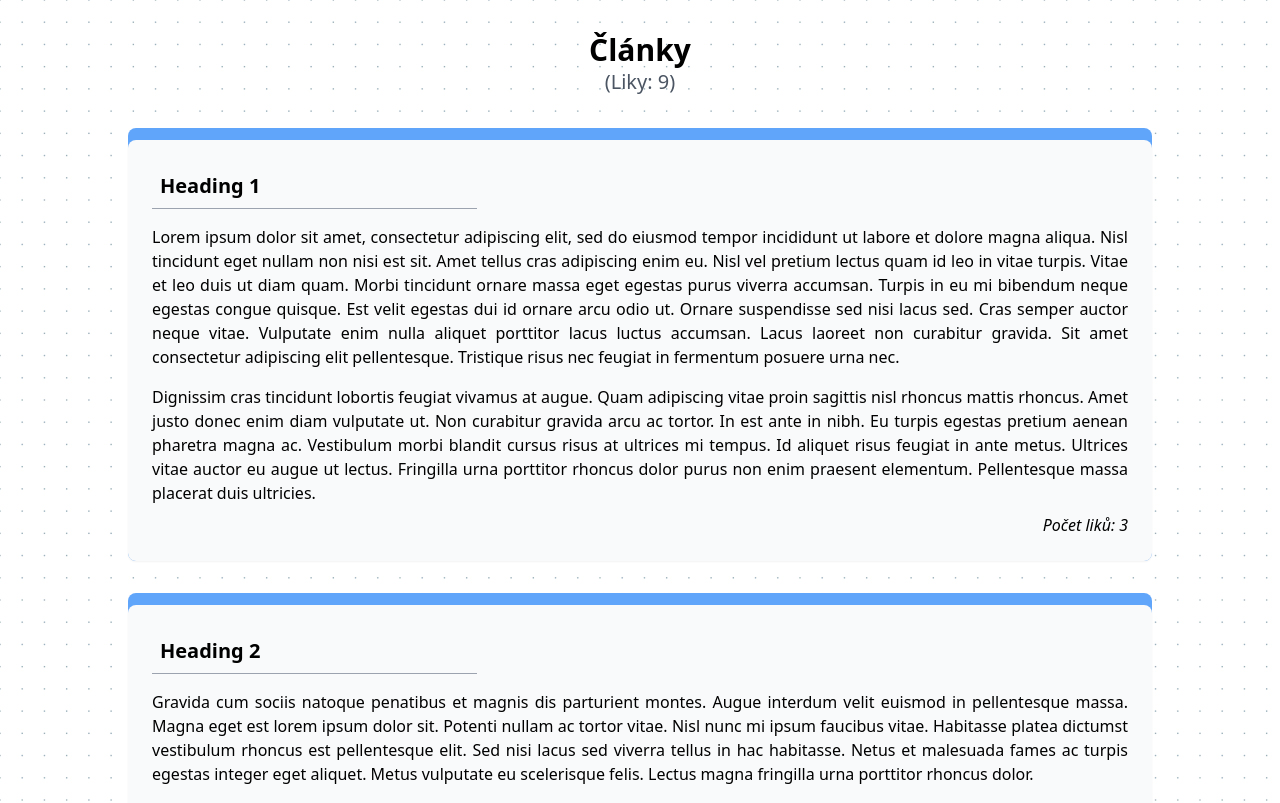
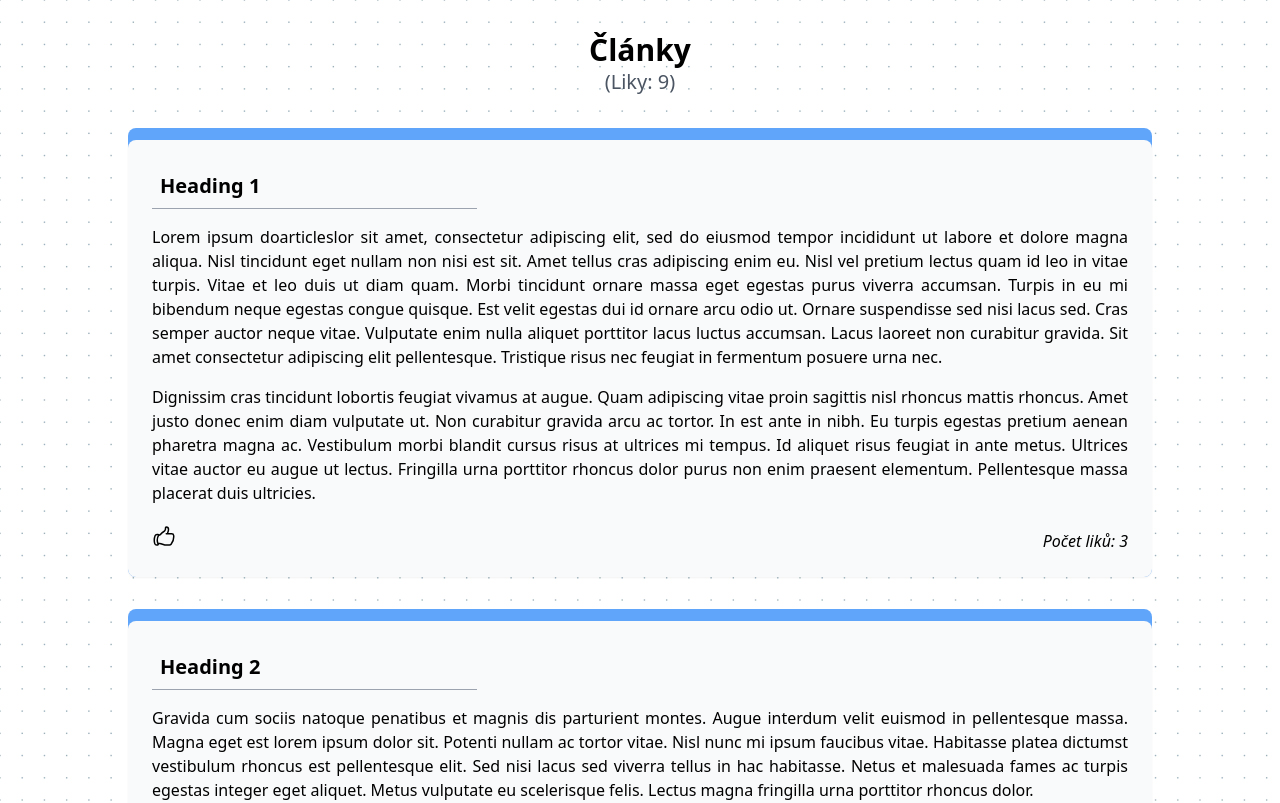
Before and after one commit to Tesser3kt/random_react_app, a React (Create React App) app: page / in a window 1280 px wide. Shown: the top 803 px of the page. Built offline with nearby package versions, Linux system fonts and the light colour scheme.

Commit message:
like button click

```diff
--- a/src/App.tsx
+++ b/src/App.tsx
@@ -11,13 +11,16 @@
 
     return total;
   };
+  const onLikeButtonClick = (id: number) => {
+    console.log("Like button clicked on article with id: " + id);
+  };
 
   const [articles, setArticles] = useState([
     {
       id: 1,
       heading: "Heading 1",
       content: [
-        "Lorem ipsum dolor sit amet, consectetur adipiscing elit, sed do eiusmod tempor incididunt ut labore et dolore magna aliqua. Nisl tincidunt eget nullam non nisi est sit. Amet tellus cras adipiscing enim eu. Nisl vel pretium lectus quam id leo in vitae turpis. Vitae et leo duis ut diam quam. Morbi tincidunt ornare massa eget egestas purus viverra accumsan. Turpis in eu mi bibendum neque egestas congue quisque. Est velit egestas dui id ornare arcu odio ut. Ornare suspendisse sed nisi lacus sed. Cras semper auctor neque vitae. Vulputate enim nulla aliquet porttitor lacus luctus accumsan. Lacus laoreet non curabitur gravida. Sit amet consectetur adipiscing elit pellentesque. Tristique risus nec feugiat in fermentum posuere urna nec.",
+        "Lorem ipsum doarticleslor sit amet, consectetur adipiscing elit, sed do eiusmod tempor incididunt ut labore et dolore magna aliqua. Nisl tincidunt eget nullam non nisi est sit. Amet tellus cras adipiscing enim eu. Nisl vel pretium lectus quam id leo in vitae turpis. Vitae et leo duis ut diam quam. Morbi tincidunt ornare massa eget egestas purus viverra accumsan. Turpis in eu mi bibendum neque egestas congue quisque. Est velit egestas dui id ornare arcu odio ut. Ornare suspendisse sed nisi lacus sed. Cras semper auctor neque vitae. Vulputate enim nulla aliquet porttitor lacus luctus accumsan. Lacus laoreet non curabitur gravida. Sit amet consectetur adipiscing elit pellentesque. Tristique risus nec feugiat in fermentum posuere urna nec.",
         "Dignissim cras tincidunt lobortis feugiat vivamus at augue. Quam adipiscing vitae proin sagittis nisl rhoncus mattis rhoncus. Amet justo donec enim diam vulputate ut. Non curabitur gravida arcu ac tortor. In est ante in nibh. Eu turpis egestas pretium aenean pharetra magna ac. Vestibulum morbi blandit cursus risus at ultrices mi tempus. Id aliquet risus feugiat in ante metus. Ultrices vitae auctor eu augue ut lectus. Fringilla urna porttitor rhoncus dolor purus non enim praesent elementum. Pellentesque massa placerat duis ultricies.",
       ],
       likes: 3,
@@ -42,7 +45,7 @@
         <h1 className="text-center text-3xl font-bold">{title}</h1>
         <h2 className="text-center text-xl text-gray-600">({subtitle})</h2>
       </header>
-      <ArticleList articles={articles} />
+      <ArticleList articles={articles} onLikeButtonClick={onLikeButtonClick} />
     </div>
   );
 }
--- a/src/components/Article.tsx
+++ b/src/components/Article.tsx
@@ -3,12 +3,22 @@
   heading: string;
   content: Array<string>;
   likes: number;
+  onLikeButtonClick: (id: number) => void;
 }
 
-const Article = ({ id, heading, content, likes }: ArticleProps) => {
+const Article = ({
+  id,
+  heading,
+  content,
+  likes,
+  onLikeButtonClick,
+}: ArticleProps) => {
   return (
-    <div className="article-container bg-blue-400 pt-3 mt-8 rounded-lg">
-      <div key={id} className="article p-6 shadow-sm rounded-lg bg-gray-50">
+    <div
+      key={id}
+      className="article-container bg-blue-400 pt-3 mt-8 rounded-lg"
+    >
+      <div className="article p-6 shadow-sm rounded-lg bg-gray-50">
         <h3 className="w-1/3 p-2 font-bold text-xl border-b border-gray-400">
           {heading}
         </h3>
@@ -17,7 +27,25 @@
             {par}
           </p>
         ))}
-        <p className="text-right mt-2 italic">Počet liků: {likes}</p>
+        <div className="mt-4 flex justify-between">
+          <button className="button" onClick={() => onLikeButtonClick(id)}>
+            <svg
+              xmlns="http://www.w3.org/2000/svg"
+              fill="none"
+              viewBox="0 0 24 24"
+              strokeWidth={1.5}
+              stroke="currentColor"
+              className="w-6 h-6"
+            >
+              <path
+                strokeLinecap="round"
+                strokeLinejoin="round"
+                d="M6.633 10.25c.806 0 1.533-.446 2.031-1.08a9.041 9.041 0 0 1 2.861-2.4c.723-.384 1.35-.956 1.653-1.715a4.498 4.498 0 0 0 .322-1.672V2.75a.75.75 0 0 1 .75-.75 2.25 2.25 0 0 1 2.25 2.25c0 1.152-.26 2.243-.723 3.218-.266.558.107 1.282.725 1.282m0 0h3.126c1.026 0 1.945.694 2.054 1.715.045.422.068.85.068 1.285a11.95 11.95 0 0 1-2.649 7.521c-.388.482-.987.729-1.605.729H13.48c-.483 0-.964-.078-1.423-.23l-3.114-1.04a4.501 4.501 0 0 0-1.423-.23H5.904m10.598-9.75H14.25M5.904 18.5c.083.205.173.405.27.602.197.4-.078.898-.523.898h-.908c-.889 0-1.713-.518-1.972-1.368a12 12 0 0 1-.521-3.507c0-1.553.295-3.036.831-4.398C3.387 9.953 4.167 9.5 5 9.5h1.053c.472 0 .745.556.5.96a8.958 8.958 0 0 0-1.302 4.665c0 1.194.232 2.333.654 3.375Z"
+              />
+            </svg>
+          </button>
+          <span className="mt-2 italic">Počet liků: {likes}</span>
+        </div>
       </div>
     </div>
   );
--- a/src/components/ArticleList.tsx
+++ b/src/components/ArticleList.tsx
@@ -8,17 +8,20 @@
 }
 interface ArticleListProps {
   articles: Array<ArticleType>;
+  onLikeButtonClick: (id: number) => void;
 }
 
-const ArticleList = ({ articles }: ArticleListProps) => {
+const ArticleList = ({ articles, onLikeButtonClick }: ArticleListProps) => {
   return (
     <div className="article-list m-auto max-w-screen-lg">
       {articles.map((article) => (
         <Article
+          key={article.id}
           id={article.id}
           heading={article.heading}
           content={article.content}
           likes={article.likes}
+          onLikeButtonClick={onLikeButtonClick}
         />
       ))}
     </div>
```
